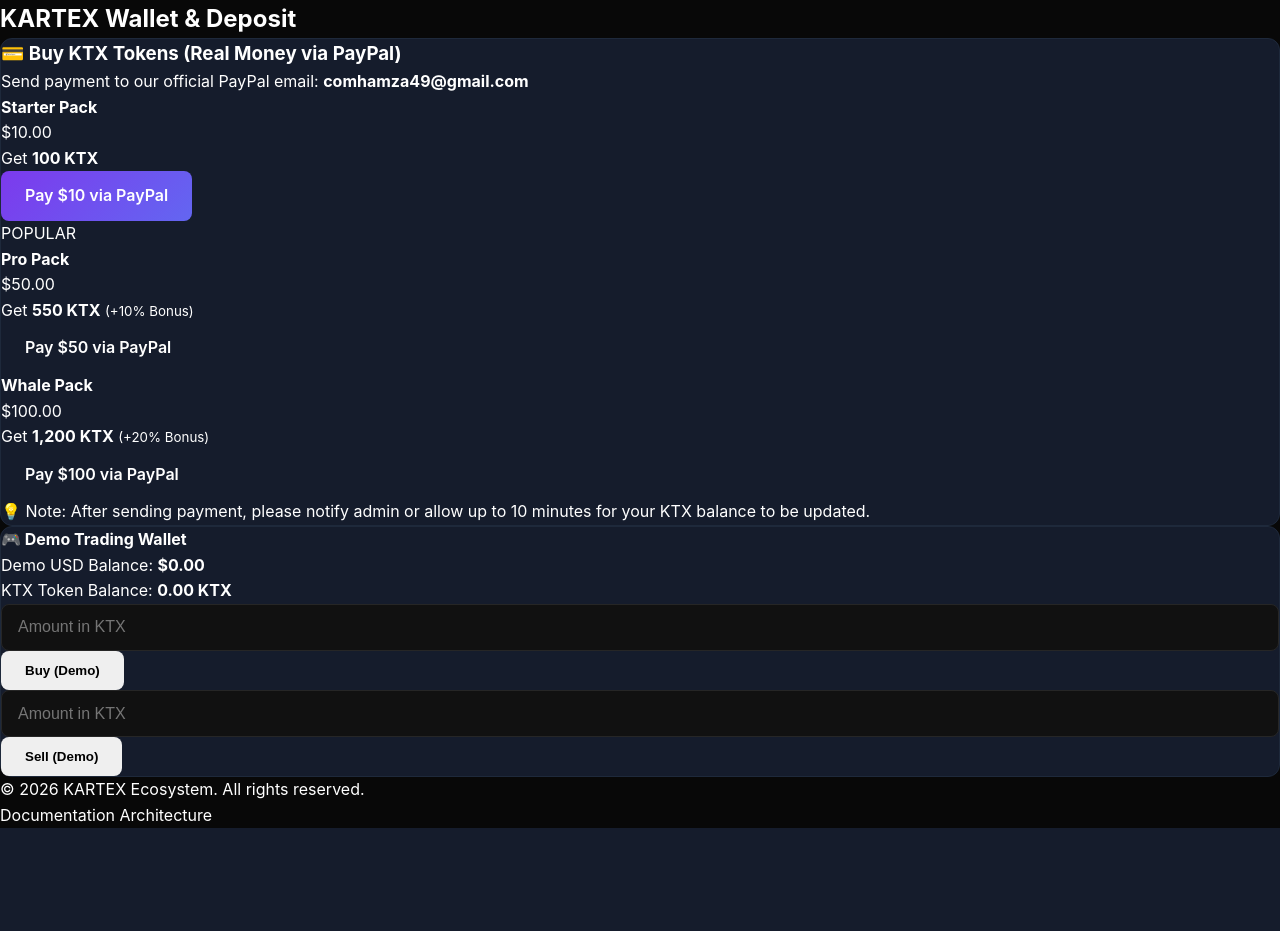
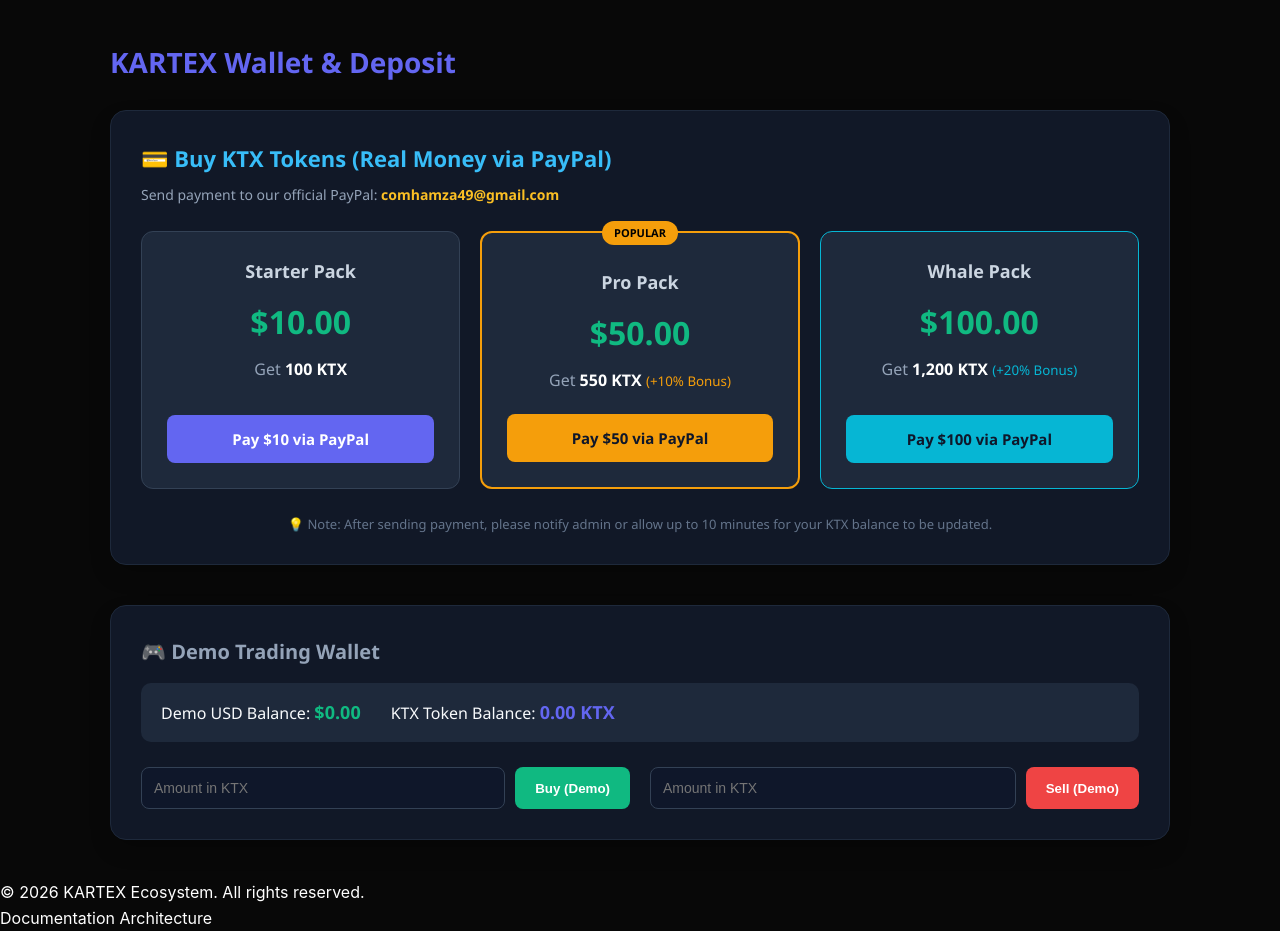
Before and after one commit to hmizoo903/kartex-ecosystem, a Flask app: template templates/wallet.html in a window 1280 px wide. Shown: the part 65-996 px from the top of the page. Before the commit the page ends 893 px from the top, so only its background shows below. Run offline with Flask 3, Linux system fonts and the light colour scheme; the template is opened without the code that fills it: values that come from a table or form of the project are taken from there, others are empty; data comes from the database, SQL or seed files in the repository.

Commit message:
Fix wallet UI design with custom grid and CSS

```diff
--- a/templates/wallet.html
+++ b/templates/wallet.html
@@ -1,87 +1,88 @@
 {% extends "base.html" %}
 
 {% block content %}
-<div class="container my-5">
-    <h2 class="mb-4 text-primary fw-bold">KARTEX Wallet & Deposit</h2>
+<div style="max-width: 1100px; margin: 40px auto; padding: 0 20px; font-family: 'Segoe UI', Tahoma, Geneva, Verdana, sans-serif; color: #f8fafc;">
 
+    <!-- Flash Messages -->
     {% with messages = get_flashed_messages(with_categories=true) %}
       {% if messages %}
         {% for category, message in messages %}
-          <div class="alert alert-{{ category }} text-center" role="alert">{{ message }}</div>
+          <div style="padding: 12px 20px; border-radius: 8px; margin-bottom: 20px; text-align: center; font-weight: bold; background-color: {{ '#ef4444' if category == 'danger' else '#10b981' }}; color: white;">
+            {{ message }}
+          </div>
         {% endfor %}
       {% endif %}
     {% endwith %}
 
-    <!-- Real Money Purchase Section -->
-    <div class="card p-4 mb-5 shadow" style="background-color: #151c2c; border: 1px solid #1e293b; border-radius: 12px; color: #fff;">
-        <h3 class="text-primary mb-2">💳 Buy KTX Tokens (Real Money via PayPal)</h3>
-        <p class="text-muted">Send payment to our official PayPal email: <strong class="text-warning">comhamza49@gmail.com</strong></p>
+    <h2 style="color: #6366f1; font-size: 28px; font-weight: 700; margin-bottom: 25px;">KARTEX Wallet & Deposit</h2>
 
-        <div class="row g-4 mt-2">
-            <!-- Pack 1 -->
-            <div class="col-md-4">
-                <div class="p-4 border border-secondary rounded text-center bg-dark h-100 d-flex flex-column justify-content-between">
-                    <div>
-                        <h4 class="text-light">Starter Pack</h4>
-                        <p class="fs-2 text-success fw-bold my-2">$10.00</p>
-                        <p class="text-light">Get <strong>100 KTX</strong></p>
-                    </div>
-                    <a href="https://www.paypal.com/transfer/homepage/external/send?recipient=comhamza49@gmail.com&amount=10" target="_blank" class="btn btn-primary w-100 fw-bold mt-3">Pay $10 via PayPal</a>
+    <!-- REAL MONEY PAYPAL SECTION -->
+    <div style="background: #111827; border: 1px solid #1e293b; border-radius: 16px; padding: 30px; margin-bottom: 40px; box-shadow: 0 10px 25px -5px rgba(0, 0, 0, 0.3);">
+        <h3 style="color: #38bdf8; font-size: 22px; margin-top: 0; margin-bottom: 8px;">💳 Buy KTX Tokens (Real Money via PayPal)</h3>
+        <p style="color: #94a3b8; font-size: 14px; margin-bottom: 25px;">Send payment to our official PayPal: <strong style="color: #fbbf24;">comhamza49@gmail.com</strong></p>
+
+        <!-- PACKAGES GRID -->
+        <div style="display: grid; grid-template-columns: repeat(auto-fit, minmax(280px, 1fr)); gap: 20px;">
+
+            <!-- Starter Pack -->
+            <div style="background: #1e293b; border: 1px solid #334155; border-radius: 12px; padding: 25px; text-align: center; display: flex; flex-direction: column; justify-content: space-between;">
+                <div>
+                    <h4 style="margin: 0 0 10px 0; color: #cbd5e1; font-size: 18px;">Starter Pack</h4>
+                    <div style="font-size: 32px; font-weight: 800; color: #10b981; margin-bottom: 10px;">$10.00</div>
+                    <p style="color: #94a3b8; margin-bottom: 20px;">Get <strong style="color: #fff;">100 KTX</strong></p>
                 </div>
+                <a href="https://www.paypal.com/transfer/homepage/external/send?recipient=comhamza49@gmail.com&amount=10" target="_blank" style="display: block; background: #6366f1; color: #fff; text-decoration: none; padding: 12px; border-radius: 8px; font-weight: bold; font-size: 15px; transition: 0.3s;">Pay $10 via PayPal</a>
             </div>
 
-            <!-- Pack 2 -->
-            <div class="col-md-4">
-                <div class="p-4 border border-warning rounded text-center bg-dark h-100 d-flex flex-column justify-content-between">
-                    <div>
-                        <span class="badge bg-warning text-dark mb-2">POPULAR</span>
-                        <h4 class="text-light">Pro Pack</h4>
-                        <p class="fs-2 text-success fw-bold my-2">$50.00</p>
-                        <p class="text-light">Get <strong>550 KTX</strong> <small class="text-warning">(+10% Bonus)</small></p>
-                    </div>
-                    <a href="https://www.paypal.com/transfer/homepage/external/send?recipient=comhamza49@gmail.com&amount=50" target="_blank" class="btn btn-warning text-dark w-100 fw-bold mt-3">Pay $50 via PayPal</a>
+            <!-- Pro Pack -->
+            <div style="background: #1e293b; border: 2px solid #f59e0b; border-radius: 12px; padding: 25px; text-align: center; display: flex; flex-direction: column; justify-content: space-between; position: relative;">
+                <span style="position: absolute; top: -12px; left: 50%; transform: translateX(-50%); background: #f59e0b; color: #000; font-size: 11px; font-weight: 800; padding: 3px 12px; border-radius: 20px; text-transform: uppercase;">POPULAR</span>
+                <div>
+                    <h4 style="margin: 10px 0 10px 0; color: #cbd5e1; font-size: 18px;">Pro Pack</h4>
+                    <div style="font-size: 32px; font-weight: 800; color: #10b981; margin-bottom: 10px;">$50.00</div>
+                    <p style="color: #94a3b8; margin-bottom: 20px;">Get <strong style="color: #fff;">550 KTX</strong> <small style="color: #f59e0b;">(+10% Bonus)</small></p>
                 </div>
+                <a href="https://www.paypal.com/transfer/homepage/external/send?recipient=comhamza49@gmail.com&amount=50" target="_blank" style="display: block; background: #f59e0b; color: #0f172a; text-decoration: none; padding: 12px; border-radius: 8px; font-weight: bold; font-size: 15px; transition: 0.3s;">Pay $50 via PayPal</a>
             </div>
 
-            <!-- Pack 3 -->
-            <div class="col-md-4">
-                <div class="p-4 border border-info rounded text-center bg-dark h-100 d-flex flex-column justify-content-between">
-                    <div>
-                        <h4 class="text-light">Whale Pack</h4>
-                        <p class="fs-2 text-success fw-bold my-2">$100.00</p>
-                        <p class="text-light">Get <strong>1,200 KTX</strong> <small class="text-info">(+20% Bonus)</small></p>
-                    </div>
-                    <a href="https://www.paypal.com/transfer/homepage/external/send?recipient=comhamza49@gmail.com&amount=100" target="_blank" class="btn btn-info text-dark w-100 fw-bold mt-3">Pay $100 via PayPal</a>
+            <!-- Whale Pack -->
+            <div style="background: #1e293b; border: 1px solid #06b6d4; border-radius: 12px; padding: 25px; text-align: center; display: flex; flex-direction: column; justify-content: space-between;">
+                <div>
+                    <h4 style="margin: 0 0 10px 0; color: #cbd5e1; font-size: 18px;">Whale Pack</h4>
+                    <div style="font-size: 32px; font-weight: 800; color: #10b981; margin-bottom: 10px;">$100.00</div>
+                    <p style="color: #94a3b8; margin-bottom: 20px;">Get <strong style="color: #fff;">1,200 KTX</strong> <small style="color: #06b6d4;">(+20% Bonus)</small></p>
                 </div>
+                <a href="https://www.paypal.com/transfer/homepage/external/send?recipient=comhamza49@gmail.com&amount=100" target="_blank" style="display: block; background: #06b6d4; color: #0f172a; text-decoration: none; padding: 12px; border-radius: 8px; font-weight: bold; font-size: 15px; transition: 0.3s;">Pay $100 via PayPal</a>
             </div>
+
         </div>
-        <p class="text-muted small mt-4 mb-0 text-center">💡 Note: After sending payment, please notify admin or allow up to 10 minutes for your KTX balance to be updated.</p>
+
+        <p style="color: #64748b; font-size: 13px; text-align: center; margin-top: 25px; margin-bottom: 0;">💡 Note: After sending payment, please notify admin or allow up to 10 minutes for your KTX balance to be updated.</p>
     </div>
 
-    <!-- Demo Simulation Section -->
-    <div class="card p-4 shadow" style="background-color: #151c2c; border: 1px solid #1e293b; border-radius: 12px; color: #fff;">
-        <h4 class="text-secondary mb-3">🎮 Demo Trading Wallet</h4>
-        <p>Demo USD Balance: <strong class="text-success">${{ "%.2f"|format(user.wallet.usd_balance) }}</strong></p>
-        <p>KTX Token Balance: <strong class="text-primary">{{ "%.2f"|format(user.wallet.ktx_balance) }} KTX</strong></p>
+    <!-- DEMO SIMULATION SECTION -->
+    <div style="background: #111827; border: 1px solid #1e293b; border-radius: 16px; padding: 30px; box-shadow: 0 10px 25px -5px rgba(0, 0, 0, 0.3);">
+        <h4 style="color: #94a3b8; font-size: 20px; margin-top: 0; margin-bottom: 15px;">🎮 Demo Trading Wallet</h4>
 
-        <div class="row g-3 mt-2">
-            <div class="col-md-6">
-                <form action="/buy" method="POST">
-                    <div class="input-group mb-2">
-                        <input type="number" step="0.01" name="amount" class="form-control bg-dark text-light border-secondary" placeholder="Amount in KTX" required>
-                        <button class="btn btn-success" type="submit">Buy (Demo)</button>
-                    </div>
-                </form>
-            </div>
-            <div class="col-md-6">
-                <form action="/sell" method="POST">
-                    <div class="input-group mb-2">
-                        <input type="number" step="0.01" name="amount" class="form-control bg-dark text-light border-secondary" placeholder="Amount in KTX" required>
-                        <button class="btn btn-danger" type="submit">Sell (Demo)</button>
-                    </div>
-                </form>
-            </div>
+        <div style="display: flex; gap: 30px; flex-wrap: wrap; margin-bottom: 25px; background: #1e293b; padding: 15px 20px; border-radius: 10px;">
+            <div>Demo USD Balance: <strong style="color: #10b981; font-size: 18px;">${{ "%.2f"|format(user.wallet.usd_balance) }}</strong></div>
+            <div>KTX Token Balance: <strong style="color: #6366f1; font-size: 18px;">{{ "%.2f"|format(user.wallet.ktx_balance) }} KTX</strong></div>
+        </div>
+
+        <div style="display: grid; grid-template-columns: repeat(auto-fit, minmax(280px, 1fr)); gap: 20px;">
+            <!-- Demo Buy Form -->
+            <form action="/buy" method="POST" style="display: flex; gap: 10px;">
+                <input type="number" step="0.01" name="amount" placeholder="Amount in KTX" required style="flex: 1; padding: 12px; background: #0f172a; border: 1px solid #334155; border-radius: 8px; color: #fff; font-size: 14px;">
+                <button type="submit" style="background: #10b981; color: #fff; border: none; padding: 12px 20px; border-radius: 8px; font-weight: bold; cursor: pointer;">Buy (Demo)</button>
+            </form>
+
+            <!-- Demo Sell Form -->
+            <form action="/sell" method="POST" style="display: flex; gap: 10px;">
+                <input type="number" step="0.01" name="amount" placeholder="Amount in KTX" required style="flex: 1; padding: 12px; background: #0f172a; border: 1px solid #334155; border-radius: 8px; color: #fff; font-size: 14px;">
+                <button type="submit" style="background: #ef4444; color: #fff; border: none; padding: 12px 20px; border-radius: 8px; font-weight: bold; cursor: pointer;">Sell (Demo)</button>
+            </form>
         </div>
     </div>
+
 </div>
 {% endblock %}
```
